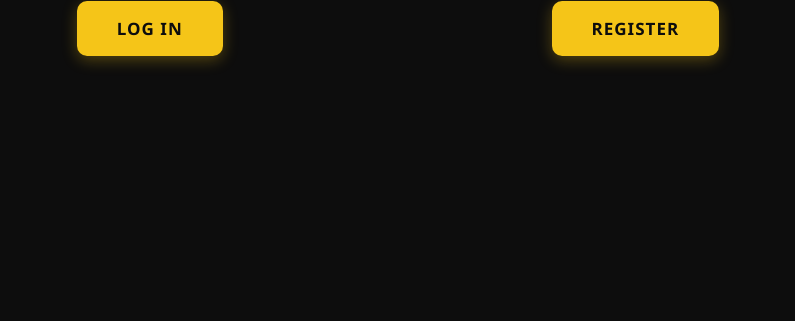
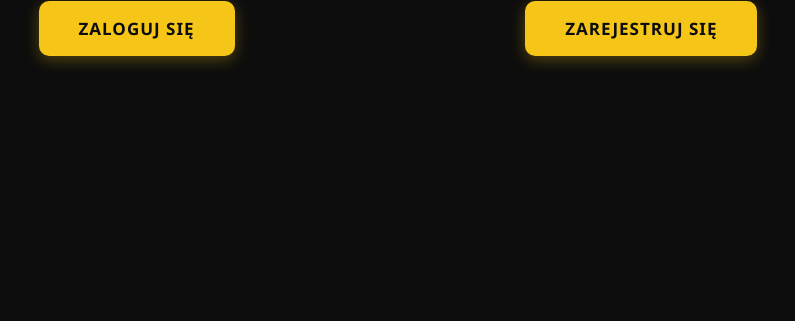
Before and after one commit to kubas2/Kinostrefa, a PHP site: page /logpage.php in a window 1280 px wide. Shown: the part 479-800 px from the top of the page, without its empty margins (242-1037 px from the left). Run offline with PHP 8.4, Linux system fonts and the light colour scheme.

Commit message:
Translate login and registration button text to Polish

```diff
--- a/logpage.php
+++ b/logpage.php
@@ -15,10 +15,10 @@
 
     <nav class="btn-container">
         <p>
-            <a class='button' href="login.php">Log in</a>
+            <a class='button' href="login.php">Zaloguj się</a>
         </p>
         <p>
-            <a class='button' href="register.php">Register</a>
+            <a class='button' href="register.php">Zarejestruj się</a>
         </p>
     </nav>
 </body>
```
